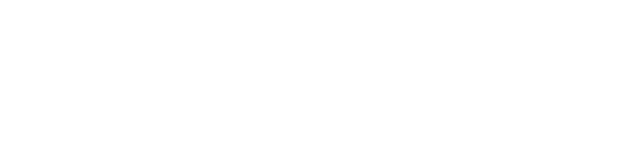
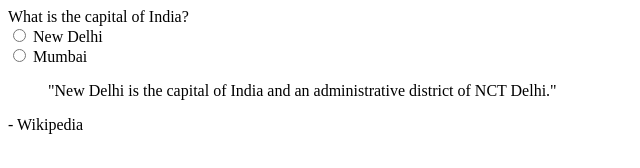
Before and after one commit to acciojob/trivia-ankur728, a website: page main.html in a window 1280 px wide. Shown: the whole page, without its empty margins (0-640 px from the left). Drawn offline with Linux system fonts and the light colour scheme.

Commit message:
created a submission

```diff
--- a/main.html
+++ b/main.html
@@ -7,7 +7,24 @@
 </head>
 
 <body>
-	<!-- the entire body must be written by student -->
+	 <!-- the entire body must be written by student -->
+	<div class="question-container">
+    <div class="question-title">What is the capital of India?</div>
+    <div class="options">
+      <label>
+        <input type="radio" name="capital" value="New Delhi"> New Delhi
+      </label>
+      <br>
+      <label>
+        <input type="radio" name="capital" value="Mumbai"> Mumbai
+      </label>
+    </div>
+    <blockquote>
+      "New Delhi is the capital of India and an administrative district of NCT Delhi."
+    </blockquote>
+    <div class="reference">- Wikipedia</div>
+  </div>
+</blockquote>
     <script type="text/javascript" src="./script.js">
 </script>
 
```
